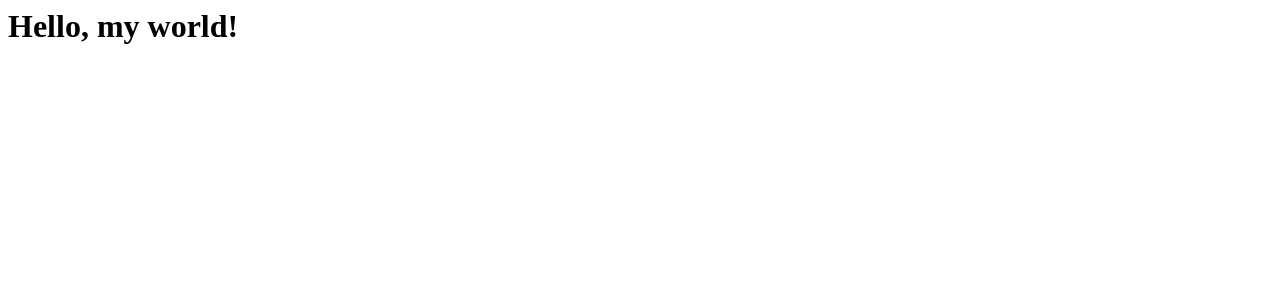
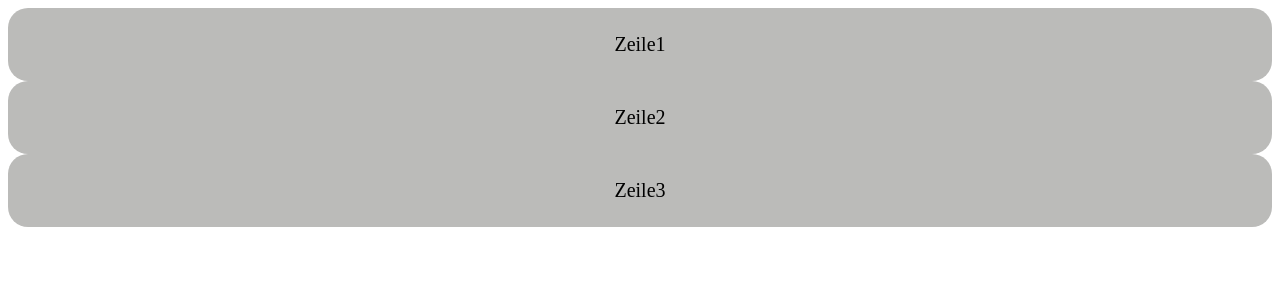
Before and after one commit to WinAuD/lab04-tg8pix, a React (Create React App) app: page / in a window 1280 px wide. Shown: the top 300 px of the page. Built offline with nearby package versions, Linux system fonts and the light colour scheme.

Commit message:
1 file modified, 2 added

```diff
--- /dev/null
+++ b/src/Timer.css
@@ -0,0 +1,7 @@
+.timer {
+  font-family: 'Orbitron', cursive;
+  font-size: 20px;
+  background: #bbbbb9;
+  border-radius: 20px;
+  text-align: center;
+  padding: 25px; }
--- /dev/null
+++ b/src/Timer.js
@@ -0,0 +1,35 @@
+import React, { Component } from"react";
+//import AddButton from './AddButton.js';
+import './Timer.css';
+
+class Timer extends Component {
+
+  // state = { count: 0 }; // Key-Value-Paar
+
+  // add = (i) => { // F. 99, mit Updater-Funktion F.87 (Aufgabe 6)
+  //   this.setState((state) => ({ count: state.count + i}));
+  // }
+
+  // add = (i) => { // F. 99, ohne Updater-Funktion (Aufgabe 5)
+  //   this.setState({ count: this.state.count + i});
+  // }
+
+  render() { // F. 99
+
+    return (
+      <div>
+        <div className="timer">
+          Zeile1
+        </div>
+        <div className="timer">
+          Zeile2
+        </div>
+        <div className="timer">
+          Zeile3
+        </div>
+      </div>
+    );
+  }
+}
+
+export default Timer;
--- a/src/index.js
+++ b/src/index.js
@@ -1,6 +1,6 @@
 import React from "react";
 import ReactDOM from "react-dom";
 
-import App from "./App";
+import Timer from "./Timer";
 
-ReactDOM.render(<App />, document.getElementById("root"));
+ReactDOM.render(<Timer />, document.getElementById("root"));
```
